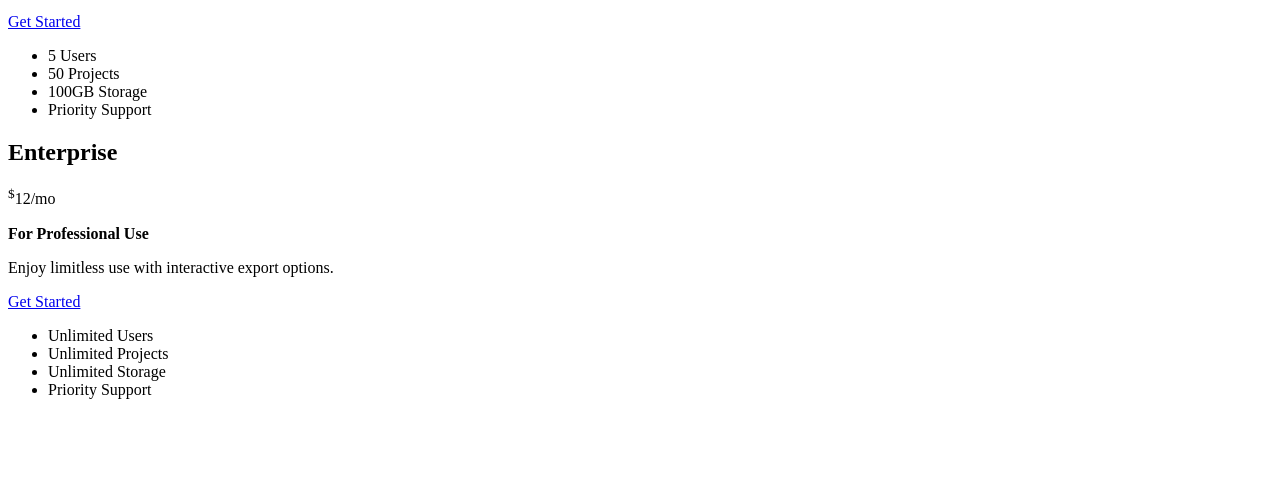
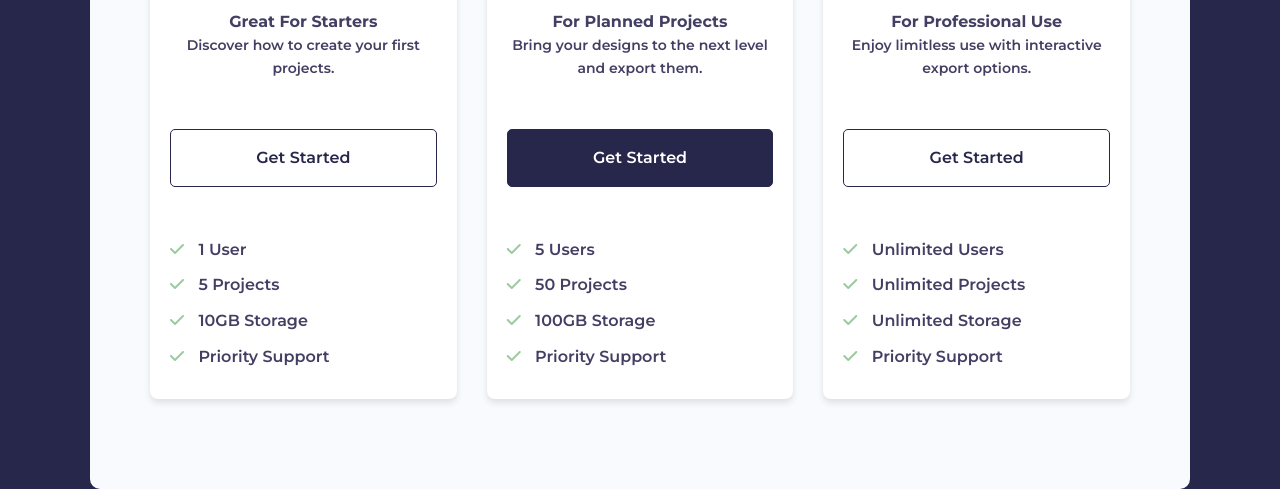
Before and after one commit to kpottercodes/pricing-grid, a plain HTML site: page index.html in a window 1280 px wide. Shown: the part 392-881 px from the top of the page. Before the commit the page ends 807 px from the top, so only its background shows below. Drawn offline with Linux system fonts and the light colour scheme.

Commit message:
Added CSS

```diff
--- a/index.html
+++ b/index.html
@@ -3,6 +3,20 @@
   <head>
     <meta charset="UTF-8" />
     <meta name="viewport" content="width=device-width, initial-scale=1.0" />
+    <link rel="preconnect" href="https://fonts.googleapis.com" />
+    <link rel="preconnect" href="https://fonts.gstatic.com" crossorigin />
+    <link
+      href="https://fonts.googleapis.com/css2?family=Montserrat:ital,wght@0,100..900;1,100..900&display=swap"
+      rel="stylesheet"
+    />
+    <link
+      rel="stylesheet"
+      href="https://cdnjs.cloudflare.com/ajax/libs/font-awesome/6.6.0/css/all.min.css"
+      integrity="sha512-Kc323vGBEqzTmouAECnVceyQqyqdsSiqLQISBL29aUW4U/M7pSPA/gEUZQqv1cwx4OnYxTxve5UMg5GT6L4JJg=="
+      crossorigin="anonymous"
+      referrerpolicy="no-referrer"
+    />
+    <link rel="stylesheet" href="style.css" />
     <title>Pricing Grid</title>
   </head>
   <body>
@@ -10,39 +24,39 @@
     <div class="container">
       <div class="pricing">
         <!-- Card 1 -->
-        <div class="card">
+        <div class="card card-free">
           <h2>Free</h2>
           <p class="price"><sup>$</sup>0</p>
           <p class="price-info"><strong>Great For Starters</strong></p>
           <p class="main-text">Discover how to create your first projects.</p>
           <a href="#" class="btn">Get Started</a>
           <ul>
-            <li>1 User</li>
-            <li>5 Projects</li>
-            <li>10GB Storage</li>
-            <li>Priority Support</li>
+            <li><i class="fas fa-check"></i> 1 User</li>
+            <li><i class="fas fa-check"></i> 5 Projects</li>
+            <li><i class="fas fa-check"></i> 10GB Storage</li>
+            <li><i class="fas fa-check"></i> Priority Support</li>
           </ul>
         </div>
 
         <!-- Card 2 -->
-        <div class="card">
-          <h2><Prog></Prog></h2>
+        <div class="card card-pro">
+          <h2>Pro</h2>
           <p class="price"><sup>$</sup>7<span>/mo</span></p>
           <p class="price-info"><strong>For Planned Projects</strong></p>
           <p class="main-text">
             Bring your designs to the next level and export them.
           </p>
-          <a href="#" class="btn">Get Started</a>
+          <a href="#" class="btn btn-primary">Get Started</a>
           <ul>
-            <li>5 Users</li>
-            <li>50 Projects</li>
-            <li>100GB Storage</li>
-            <li>Priority Support</li>
+            <li><i class="fas fa-check"></i> 5 Users</li>
+            <li><i class="fas fa-check"></i> 50 Projects</li>
+            <li><i class="fas fa-check"></i> 100GB Storage</li>
+            <li><i class="fas fa-check"></i> Priority Support</li>
           </ul>
         </div>
 
         <!-- Card 3 -->
-        <div class="card">
+        <div class="card card-enterprise">
           <h2>Enterprise</h2>
           <p class="price"><sup>$</sup>12<span>/mo</span></p>
           <p class="price-info"><strong>For Professional Use</strong></p>
@@ -51,10 +65,10 @@
           </p>
           <a href="#" class="btn">Get Started</a>
           <ul>
-            <li>Unlimited Users</li>
-            <li>Unlimited Projects</li>
-            <li>Unlimited Storage</li>
-            <li>Priority Support</li>
+            <li><i class="fas fa-check"></i> Unlimited Users</li>
+            <li><i class="fas fa-check"></i> Unlimited Projects</li>
+            <li><i class="fas fa-check"></i> Unlimited Storage</li>
+            <li><i class="fas fa-check"></i> Priority Support</li>
           </ul>
         </div>
       </div>
--- /dev/null
+++ b/style.css
@@ -0,0 +1,146 @@
+* {
+  margin: 0;
+  padding: 0;
+  box-sizing: border-box;
+}
+
+body {
+  font-family: "Montserrat", sans-serif;
+  font-weight: 600;
+  line-height: 1.6;
+  background-color: #27264b;
+  color: #433f63;
+}
+
+a {
+  text-decoration: none;
+  color: #007bff;
+}
+
+ul {
+  list-style: none;
+}
+
+li {
+  margin-bottom: 10px;
+}
+
+.container {
+  max-width: 1100px;
+  background-color: #f8fafe;
+  border-radius: 10px;
+  margin: 0 auto;
+  margin-top: 150px;
+  padding: 70px 60px;
+}
+
+.pricing {
+  display: flex;
+  justify-content: space-around;
+  gap: 30px;
+  flex-wrap: wrap;
+}
+
+.card {
+  flex: 1;
+  background-color: #fff;
+  border-radius: 8px;
+  padding: 20px;
+  text-align: center;
+  margin-bottom: 20px;
+  box-shadow: 0 4px 6px rgba(0, 0, 0, 0.1);
+}
+
+.card h2 {
+  font-size: 18px;
+  text-transform: uppercase;
+  margin-bottom: 10px;
+  padding: 15px;
+  color: #333;
+  background-color: #f8fafe;
+}
+
+.card-pro h2 {
+  background: linear-gradient(
+    90deg,
+    rgba(194, 227, 255, 1) 13%,
+    rgba(180, 118, 254, 1) 100%
+  );
+  color: #fff;
+}
+
+.card-enterprise h2 {
+  background: linear-gradient(
+    90deg,
+    rgba(255, 177, 194, 1) 13%,
+    rgba(255, 203, 114, 1) 100%
+  );
+  color: #fff;
+}
+
+.card .price {
+  font-size: 45px;
+  font-weight: 700;
+  margin-bottom: 20px;
+}
+
+.card .price sup {
+  font-size: 18px;
+  position: relative;
+  left: -5px;
+}
+
+.card .price span {
+  font-size: 18px;
+  margin-left: 5px;
+}
+
+.card .main-text {
+  font-size: 14px;
+  margin-bottom: 50px;
+}
+
+.btn {
+  display: block;
+  background-color: #fff;
+  color: #27264b;
+  border: 1px solid #27264b;
+  border-radius: 5px;
+  padding: 15px;
+  width: 100%;
+  cursor: pointer;
+  font-size: 16px;
+  margin-bottom: 50px;
+}
+
+.btn-primary,
+.btn:hover {
+  background-color: #27264b;
+  color: #fff;
+}
+
+.btn-primary:hover {
+  background-color: #fff;
+  color: #27264b;
+}
+
+.card ul {
+  text-align: left;
+}
+.card ul li i {
+  color: #9aca9e;
+  margin-right: 10px;
+}
+
+/* Media Queries */
+
+@media (max-width: 768px) {
+  .pricing {
+    flex-direction: column;
+  }
+
+  .container {
+    margin: 2rem;
+    padding: 40px 30px;
+  }
+}
```
